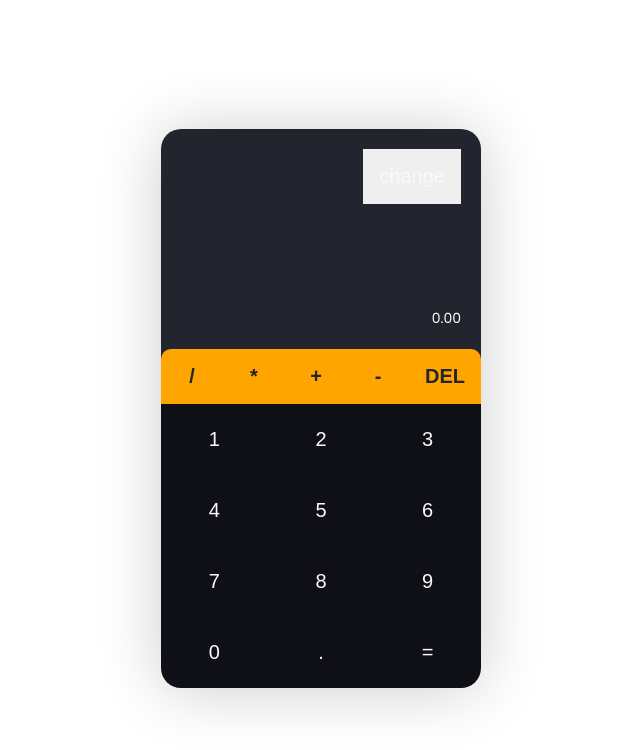
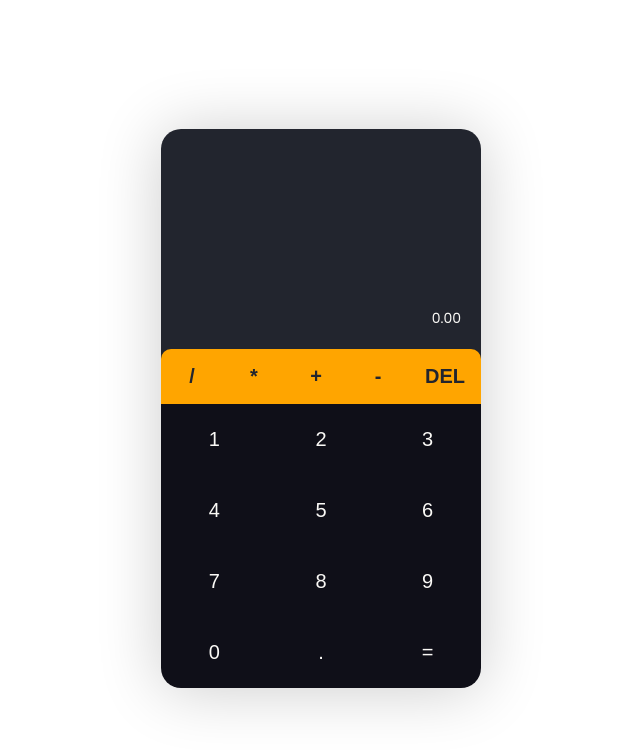
Before and after one commit to dansiecrown/react-calculator, a React (Create React App) app: page / in a window 1280 px wide. Shown: the top 750 px of the page, without its empty margins (319-959 px from the left). Built offline with nearby package versions, Linux system fonts and the light colour scheme.

Commit message:
updated the app.js

```diff
--- a/src/App.js
+++ b/src/App.js
@@ -55,9 +55,6 @@ function App() {
 
       <div className="calculator">
         <div className="screen">
-          <div className="toggle-container">
-            <button>change</button>
-          </div>
           <span className="sub-text">{calc || "0.00"}</span>
           <span className="result">{result || ""}</span>
         </div>
```
